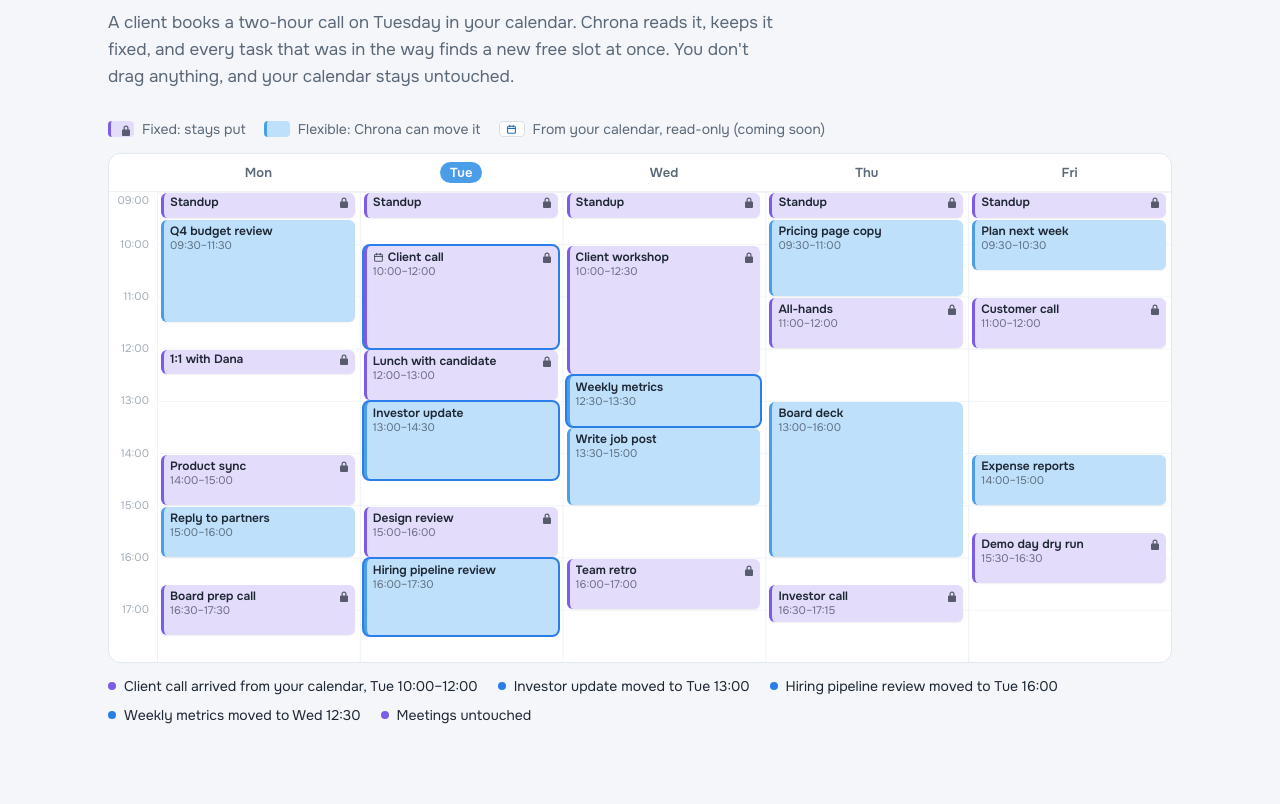
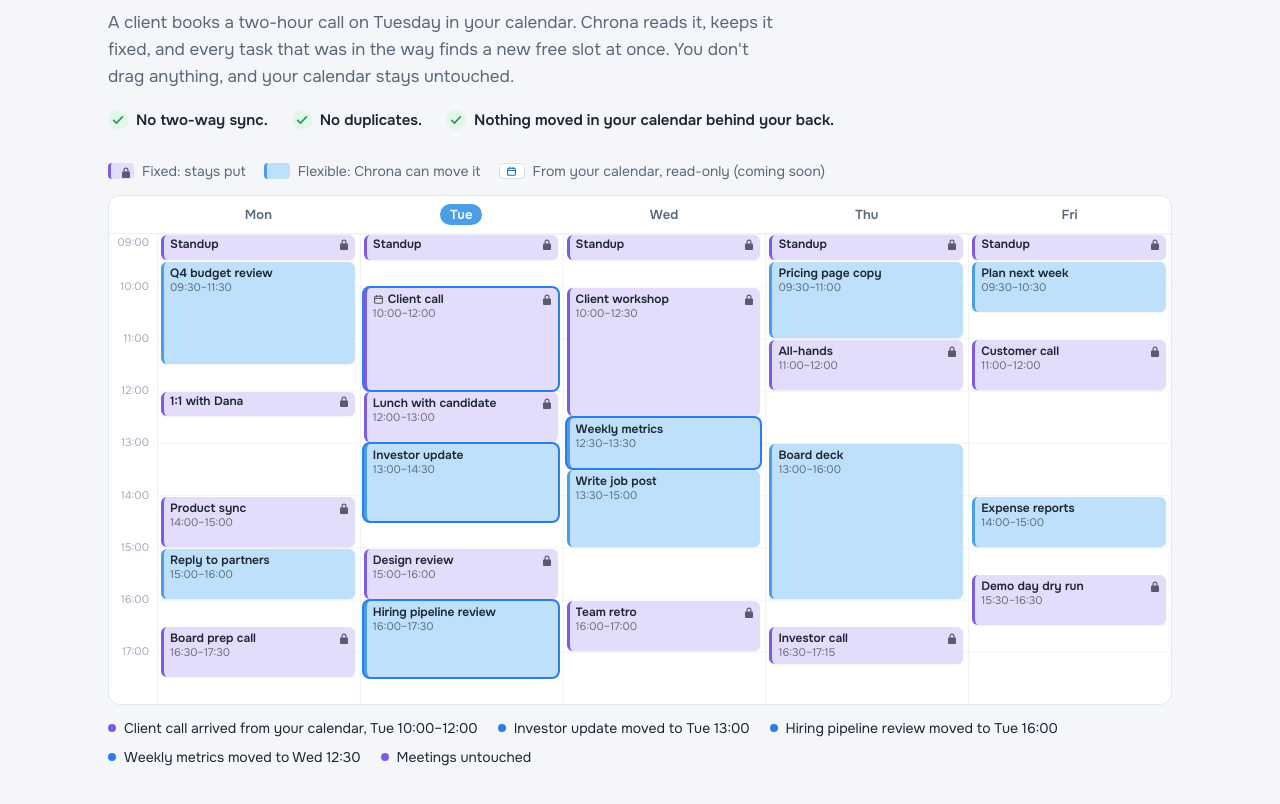
Before and after one commit to almazsr/chrona-demo, a plain HTML site: page index.html in a window 1280 px wide. Shown: the part 3243-4047 px from the top of the page. Drawn offline with Linux system fonts and the light colour scheme.

Commit message:
Publish landing and demo from auto-scheduler-v2@5531597
Co-Authored-By: Claude Opus 5.5 <noreply@anthropic.com>
Claude-Session: https://claude.ai/code/session_01RCToK2e5jYoRRsWCictDdx

```diff
--- a/css/landing.css
+++ b/css/landing.css
@@ -105,6 +105,9 @@ a { color: var(--link); }
 
 /* ---------- replanning board (demo calendar) ---------- */
 .section-lede { margin-top: 12px; max-width: 60ch; font-size: 1.0625rem; color: var(--muted); }
+.promises { list-style: none; margin: 18px 0 0; padding: 0; display: flex; flex-wrap: wrap; gap: 10px 24px; }
+.promises li { display: inline-flex; align-items: center; gap: 8px; font-weight: 600; font-size: .9375rem; color: var(--text); }
+.promises svg { flex-shrink: 0; width: 20px; height: 20px; padding: 3px; border-radius: 50%; background: #e3f6ea; color: #2f9e5a; }
 .board-fig { margin: 28px 0 0; }
 .board-bar { display: flex; align-items: center; justify-content: space-between; gap: 12px 20px; flex-wrap: wrap; margin-bottom: 12px; }
 .legend { display: flex; gap: 18px; flex-wrap: wrap; font-size: .875rem; color: var(--muted); }
--- a/index.html
+++ b/index.html
@@ -108,6 +108,11 @@
       <div class="wrap">
         <h2 id="replan-title">Something came up? The work moves. The meetings don't.</h2>
         <p class="section-lede">A client books a two-hour call on Tuesday in your calendar. Chrona reads it, keeps it fixed, and every task that was in the way finds a new free slot at once. You don't drag anything, and your calendar stays untouched.</p>
+        <ul class="promises" aria-label="How Chrona treats your calendar">
+          <li><svg width="14" height="14" viewBox="0 0 16 16" fill="none" stroke="currentColor" stroke-width="2" stroke-linecap="round" stroke-linejoin="round" aria-hidden="true"><path d="M3 8.5l3.2 3L13 4.5"/></svg>No two-way sync.</li>
+          <li><svg width="14" height="14" viewBox="0 0 16 16" fill="none" stroke="currentColor" stroke-width="2" stroke-linecap="round" stroke-linejoin="round" aria-hidden="true"><path d="M3 8.5l3.2 3L13 4.5"/></svg>No duplicates.</li>
+          <li><svg width="14" height="14" viewBox="0 0 16 16" fill="none" stroke="currentColor" stroke-width="2" stroke-linecap="round" stroke-linejoin="round" aria-hidden="true"><path d="M3 8.5l3.2 3L13 4.5"/></svg>Nothing moved in your calendar behind your back.</li>
+        </ul>
         <figure class="board-fig" id="board">
           <div class="board-bar">
             <div class="legend" aria-hidden="true">
```
